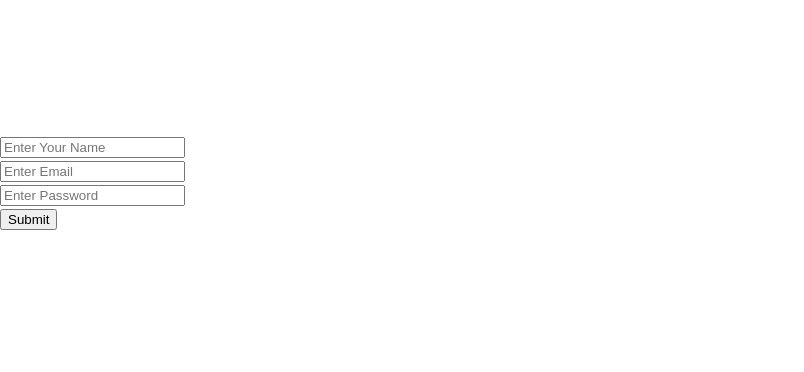
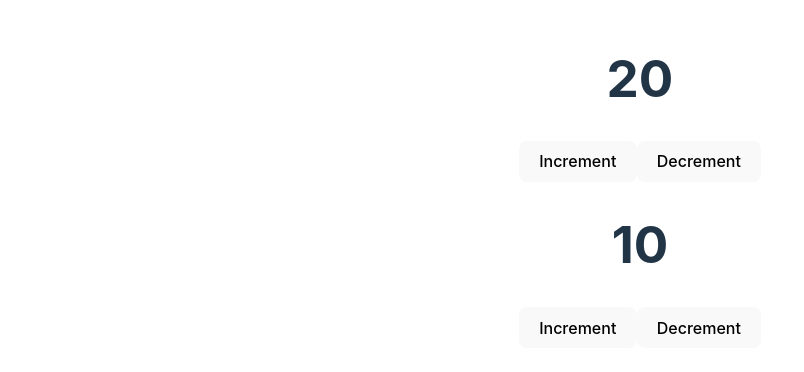
Before and after one commit to TanvirGitHub98/React-Context-Api, a React (Vite) app: page / in a window 1280 px wide. Shown: the part 218-590 px from the top of the page, without its empty margins (0-804 px from the left). Built offline with nearby package versions, Linux system fonts and the light colour scheme.

Commit message:
Custom hook added

```diff
--- a/src/App.jsx
+++ b/src/App.jsx
@@ -2,15 +2,19 @@
 import { useContext } from 'react'
 import Home from './components/Home/Home'
 import { Context1Provider, NameContext } from './contexts/context1'
-//import './App.css'
+import './App.css'
 import UseRefFile from './components/UseRefFile/UseRefFile';
+import useCounter from './hooks/useCounter';
+import Counter1 from './components/Counter1/Counter1';
+import Counter2 from './components/Counter2/Counter2';
 
 
 function App() {
 
   return (
     <div>
-         <UseRefFile/>
+         <Counter1/>
+         <Counter2/>
     </div>
   )
 }
--- /dev/null
+++ b/src/components/Counter1/Counter1.jsx
@@ -0,0 +1,14 @@
+import useCounter from "../../hooks/useCounter";
+
+const Counter1=()=>{
+    const [counter,IncreaseValue,DecreaseValue]=useCounter(20)
+    return(
+        <div>
+            <h1>{counter}</h1>
+            <button onClick={IncreaseValue}>Increment</button>
+            <button onClick={DecreaseValue}>Decrement</button>
+        </div>
+    )
+}
+
+export default Counter1;
--- /dev/null
+++ b/src/components/Counter2/Counter2.jsx
@@ -0,0 +1,14 @@
+import useCounter from "../../hooks/useCounter";
+
+const Counter2=()=>{
+    const [counter,IncreaseValue,DecreaseValue]=useCounter(10)
+    return(
+        <div>
+            <h1>{counter}</h1>
+            <button onClick={IncreaseValue}>Increment</button>
+            <button onClick={DecreaseValue}>Decrement</button>
+        </div>
+    )
+}
+
+export default Counter2;
--- /dev/null
+++ b/src/hooks/useCounter.jsx
@@ -0,0 +1,19 @@
+import { useState } from "react";
+
+const useCounter=(initialValue=0)=>{
+    const [counter,setCounter]=useState(initialValue);
+    const IncreaseValue=()=>
+    {
+        setCounter(counter+1)
+
+    }
+
+    const DecreaseValue=()=>
+        {
+            setCounter(counter-1)
+
+        }
+    return [counter,IncreaseValue,DecreaseValue]
+}
+
+export default useCounter;
```
